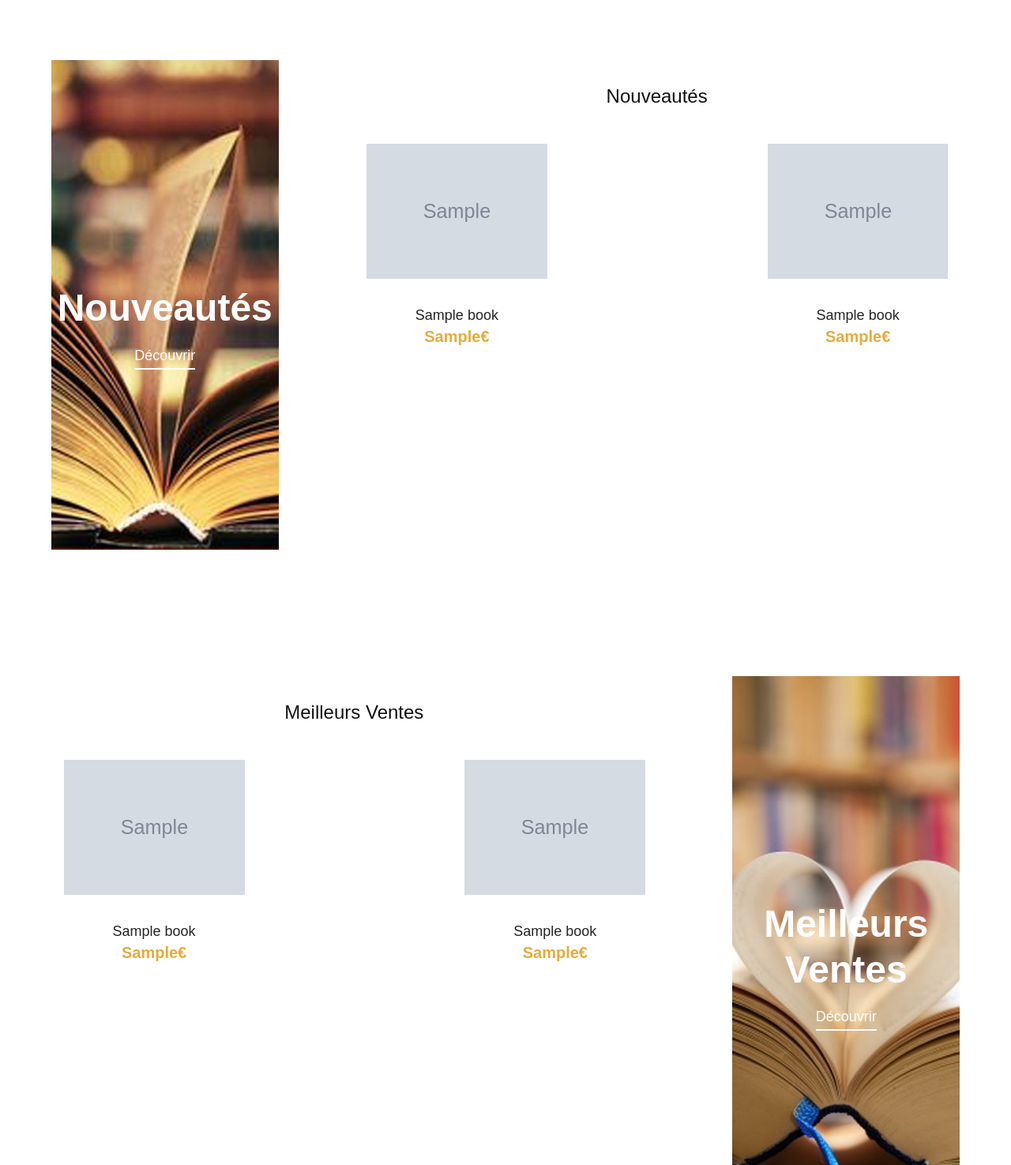
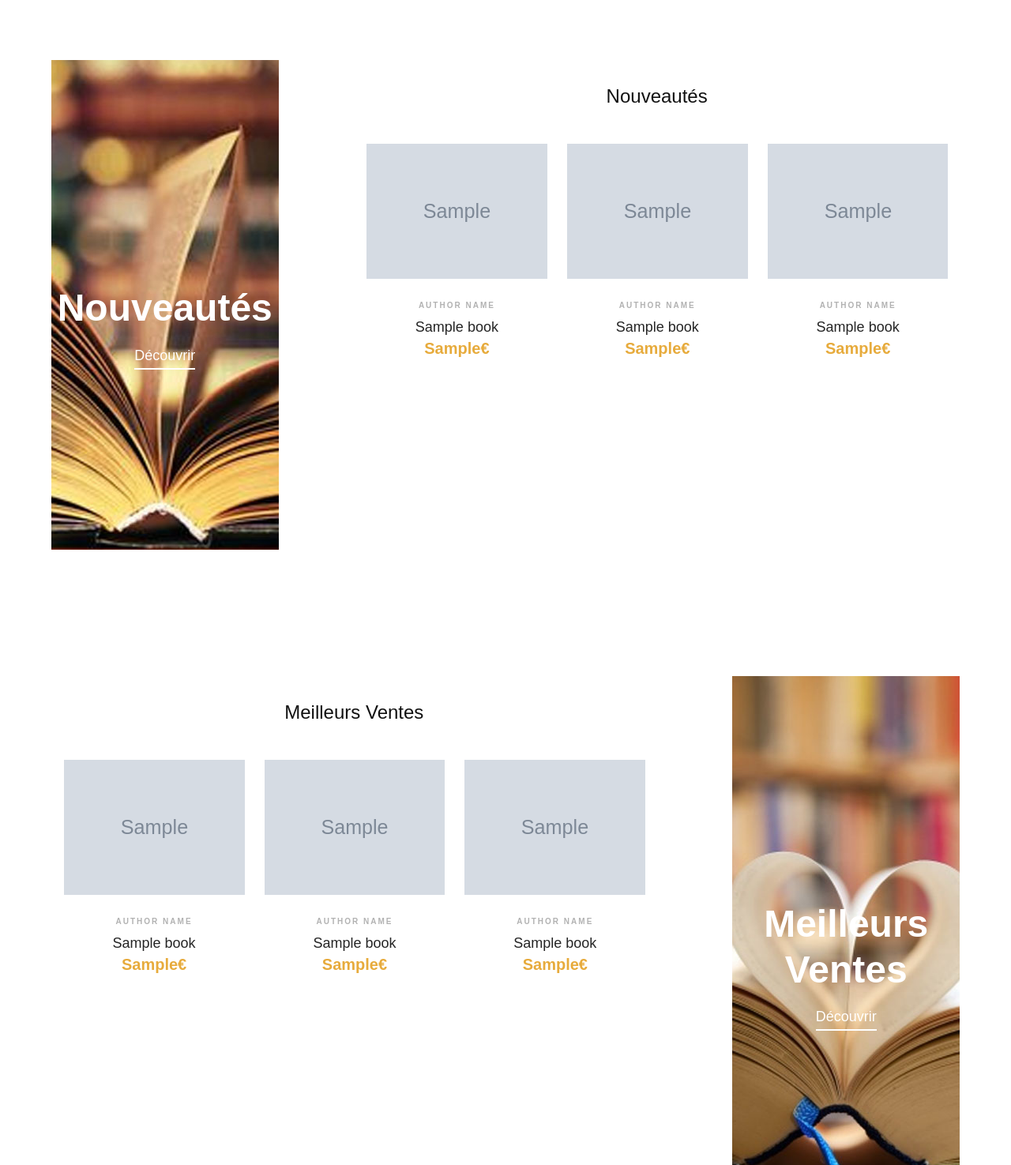
Before and after one commit to cSebR/gave, a Symfony app: template templates/main/index.html.twig in a window 1280 px wide. Shown: the part 1193-2668 px from the top of the page at 79% size. Run offline with Twig, Linux system fonts and the light colour scheme; the template is opened without the code that fills it: most values are stand-ins (such as "Sample title", 1, 10 or a date in 2020); grey boxes marked "Sample" are stand-in pictures; some libraries are stand-ins or nearby versions; some web fonts are replaced.

Commit message:
correct author name

```diff
--- a/templates/main/index.html.twig
+++ b/templates/main/index.html.twig
@@ -108,7 +108,8 @@
                             </ul>
                         </div>
                         <div class="pi-text">
-                            <div class="catagory-name">{{ book.author[0].label }}</div>
+                            <div class="catagory-name">Author name</div>
+                            {# <div class="catagory-name">{{ book.author[0].label }}</div> #}
                             <a href="#">
                                 <h5>{{ book.title }}</h5>
                             </a>
@@ -119,7 +120,6 @@
                         </div>
                     </div>
                         {% endfor %}
-                        <div class="product-item"></div>
                     </div>
                 </div>
             </div>
@@ -150,7 +150,8 @@
                             </ul>
                         </div>
                         <div class="pi-text">
-                            <div class="catagory-name">{{ book.author[0].label }}</div>
+                            <div class="catagory-name">Author name</div>
+                            {# <div class="catagory-name">{{ book.author[0].label }}</div> #}
                             <a href="#">
                                 <h5>{{ book.title }}</h5>
                             </a>
@@ -161,7 +162,6 @@
                         </div>
                     </div>
                         {% endfor %}
-                        <div class="product-item"></div>
                     </div>
                 </div>
                 <div class="col-lg-3 offset-lg-1">
```
